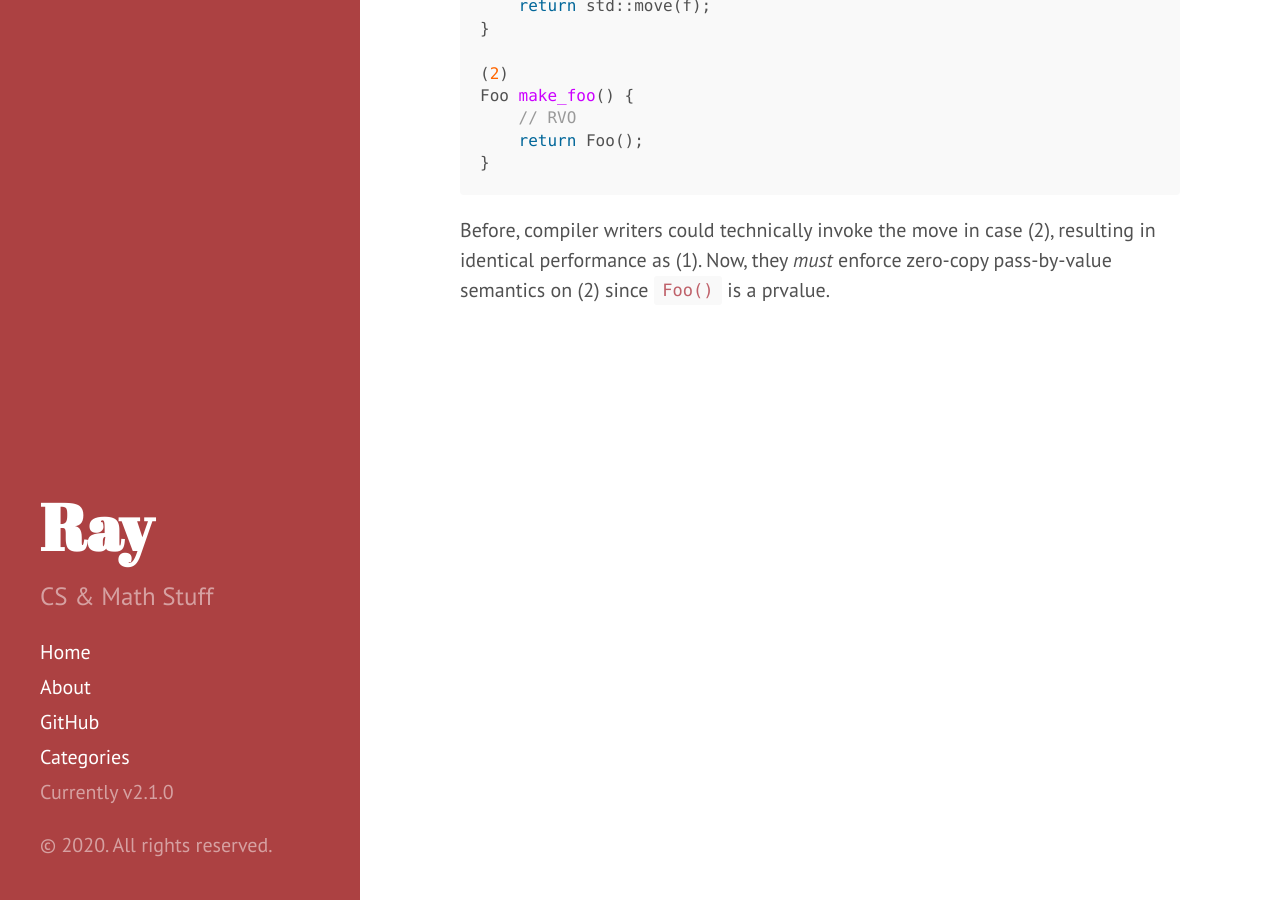
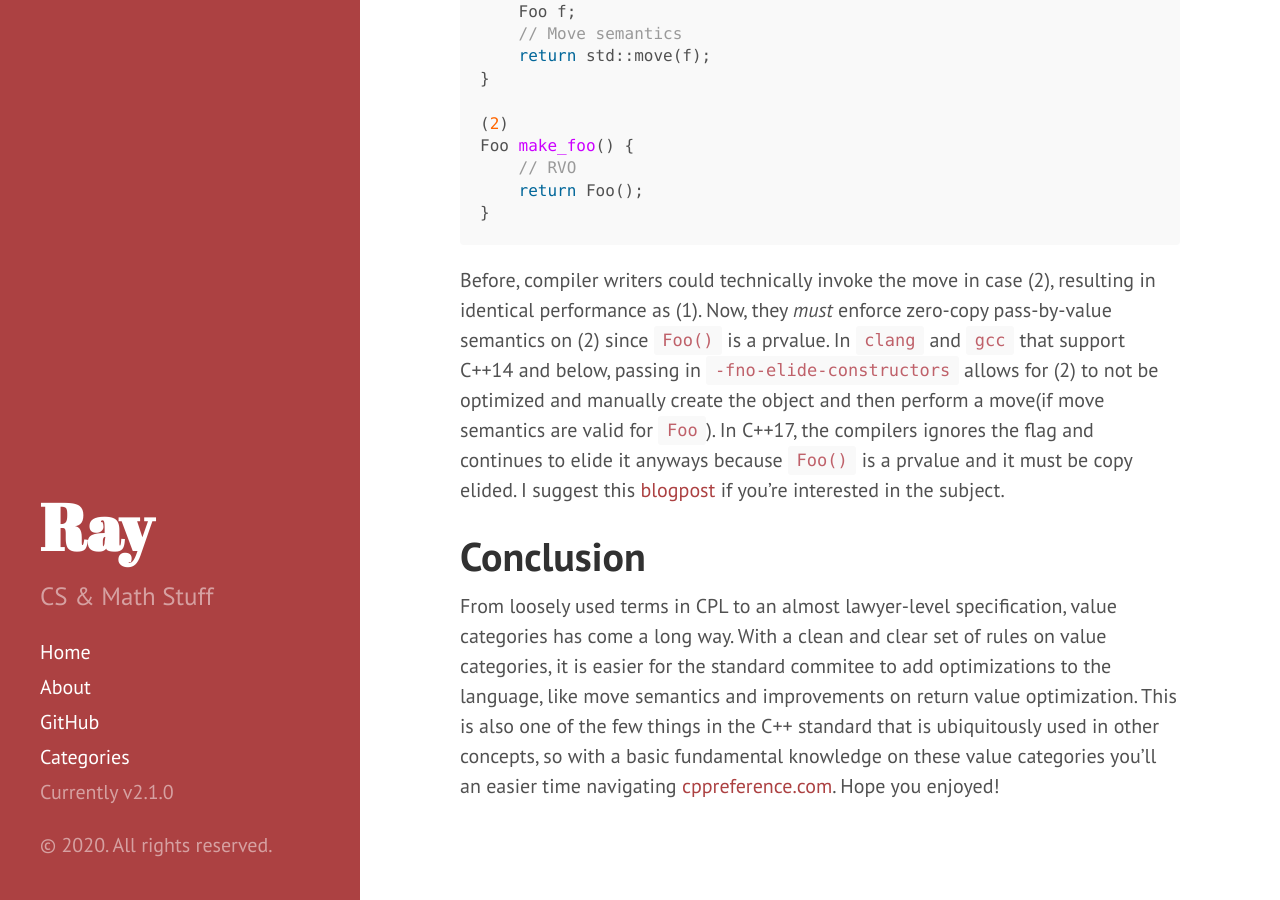
Before and after one commit to OneRaynyDay/oneraynyday.github.io, a Jekyll site: the page built from _posts/2020-07-03-Value-Categories-WIP.md, in a window 1280 px wide and 900 px high, scrolled down 8619 px. Built offline with Jekyll 4.4.1, drawn with Linux system fonts in a browser that asks for light colours; comment, search, counter and statistics services are not loaded.

Commit message:
just finish value categories early

````diff
--- a/_posts/2020-07-03-Value-Categories-WIP.md
+++ b/_posts/2020-07-03-Value-Categories-WIP.md
@@ -295,7 +295,11 @@
 }
 ```
 
-Before, compiler writers could technically invoke the move in case (2), resulting in identical performance as (1). Now, they _must_ enforce zero-copy pass-by-value semantics on (2) since `Foo()` is a prvalue.
+Before, compiler writers could technically invoke the move in case (2), resulting in identical performance as (1). Now, they _must_ enforce zero-copy pass-by-value semantics on (2) since `Foo()` is a prvalue. In `clang` and `gcc` that support C++14 and below, passing in `-fno-elide-constructors` allows for (2) to not be optimized and manually create the object and then perform a move(if move semantics are valid for `Foo`). In C++17, the compilers ignores the flag and continues to elide it anyways because `Foo()` is a prvalue and it must be copy elided. I suggest this [blogpost](https://jonasdevlieghere.com/guaranteed-copy-elision/) if you're interested in the subject.
+
+# Conclusion
+
+From loosely used terms in CPL to an almost lawyer-level specification, value categories has come a long way. With a clean and clear set of rules on value categories, it is easier for the standard commitee to add optimizations to the language, like move semantics and improvements on return value optimization. This is also one of the few things in the C++ standard that is ubiquitously used in other concepts, so with a basic fundamental knowledge on these value categories you'll an easier time navigating [cppreference.com](www.cppreference.com). Hope you enjoyed!
 
 
 
````
Also changed, not shown: other parts of _posts/2020-07-03-Value-Categories-WIP.md (+1 -1 lines).
